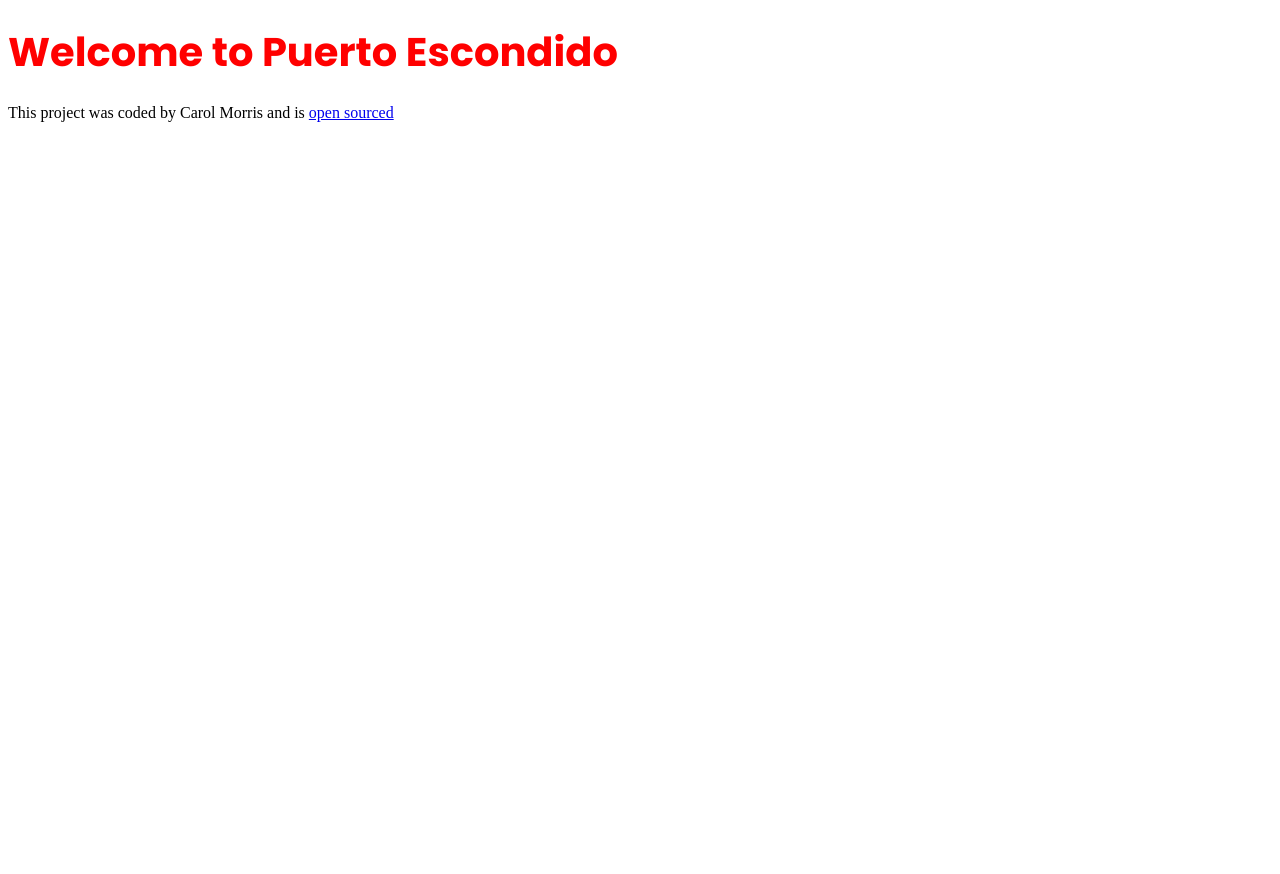
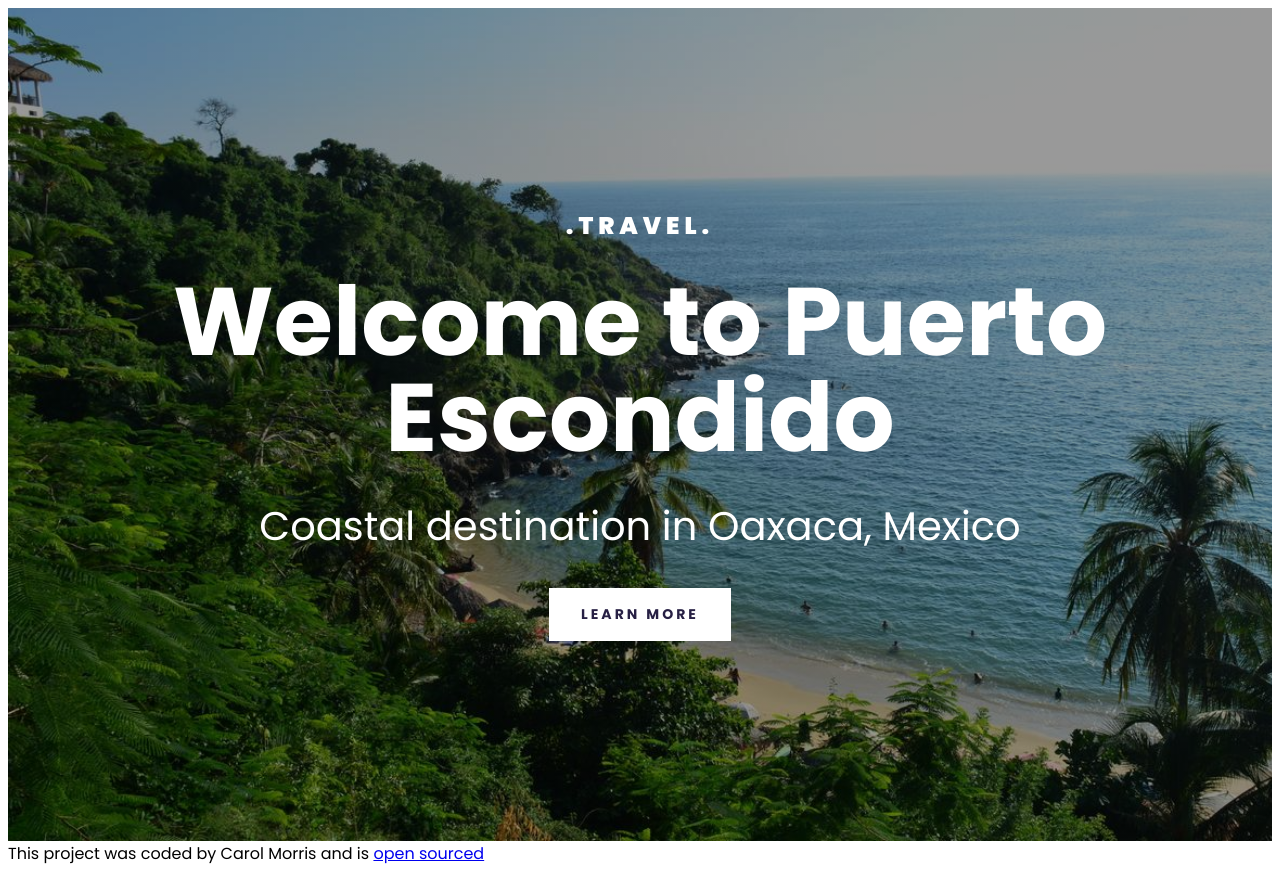
Before and after one commit to cardycode/travel-project, a plain HTML site: page index.html in a window 1280 px wide. Before the commit the page ends 800 px from the top, so only its background shows below. Drawn offline with Linux system fonts and the light colour scheme.

Commit message:
added landing page header

```diff
--- a/index.html
+++ b/index.html
@@ -6,7 +6,7 @@
       name="viewport"
       content="width=device-width, initial-scale=1.0"
     />
-    <title>Document</title>
+    <title>Travel Puerto Escondido, Oaxaca, Mexico</title>
     <link
       rel="preconnect"
       href="https://fonts.googleapis.com"
@@ -26,10 +26,17 @@
     />
   </head>
   <body>
-    <h1>Welcome to Puerto Escondido</h1>
-    <footer>
-      This project was coded by Carol Morris and is
-      <a href="https://github.com/cardycode/travel-project">open sourced</a>
-    </footer>
+    <div class="container">
+      <header>
+        <h3>.TRAVEL.</h3>
+        <h1>Welcome to Puerto Escondido</h1>
+        <h2>Coastal destination in Oaxaca, Mexico</h2>
+        <a href="#more">Learn More</a>
+      </header>
+      <footer>
+        This project was coded by Carol Morris and is
+        <a href="https://github.com/cardycode/travel-project">open sourced</a>
+      </footer>
+    </div>
   </body>
 </html>
--- a/src/styles.css
+++ b/src/styles.css
@@ -1,9 +1,75 @@
-h1 {
+body {
   font-family: "Poppins", sans-serif;
+}
+
+.container {
+  max-width: 1500px;
+  margin: 0 auto;
+}
+
+header {
+  background-image: linear-gradient(rgba(0, 0, 0, 0.4), rgba(0, 0, 0, 0.4)),
+    url("../images/puerto-beach.jpg");
+  background-repeat: no-repeat;
+  background-size: cover;
+  color: #ffffff;
+  text-align: center;
+  padding: 200px 0;
+}
+
+header h1 {
+  font-size: 96px;
+  font-weight: 700;
+  line-height: 1;
+  letter-spacing: 0em;
+  margin: 30px 0;
+}
+
+header h2 {
   font-size: 40px;
+  font-weight: 400;
+  line-height: 1.5;
+  letter-spacing: 0em;
+  margin: 0;
+}
+
+header h3 {
+  font-size: 24px;
+  font-weight: 900;
+  line-height: 1.5;
+  letter-spacing: 5px;
+  margin: 0;
+}
+
+header a {
+  background: #ffffff;
+  color: #272044;
+
+  padding: 16px 32px;
+  font-size: 14px;
   font-weight: 700;
-  line-height: 50px;
-  letter-spacing: 0em;
-  text-align: left;
-  color: red;
+  line-height: 1.5;
+  letter-spacing: 3px;
+  text-decoration: none;
+  text-transform: uppercase;
+  display: inline-block;
+  margin-top: 32px;
 }
+
+@media (max-width: 900px) {
+  header {
+    padding: 60px 0;
+  }
+
+  header h1 {
+    font-size: 48px;
+  }
+
+  header h2 {
+    font-size: 20px;
+  }
+
+  header h3 {
+    font-size: 12px;
+  }
+}
```
Also changed, not shown: images/puerto-beach.jpg (added).
